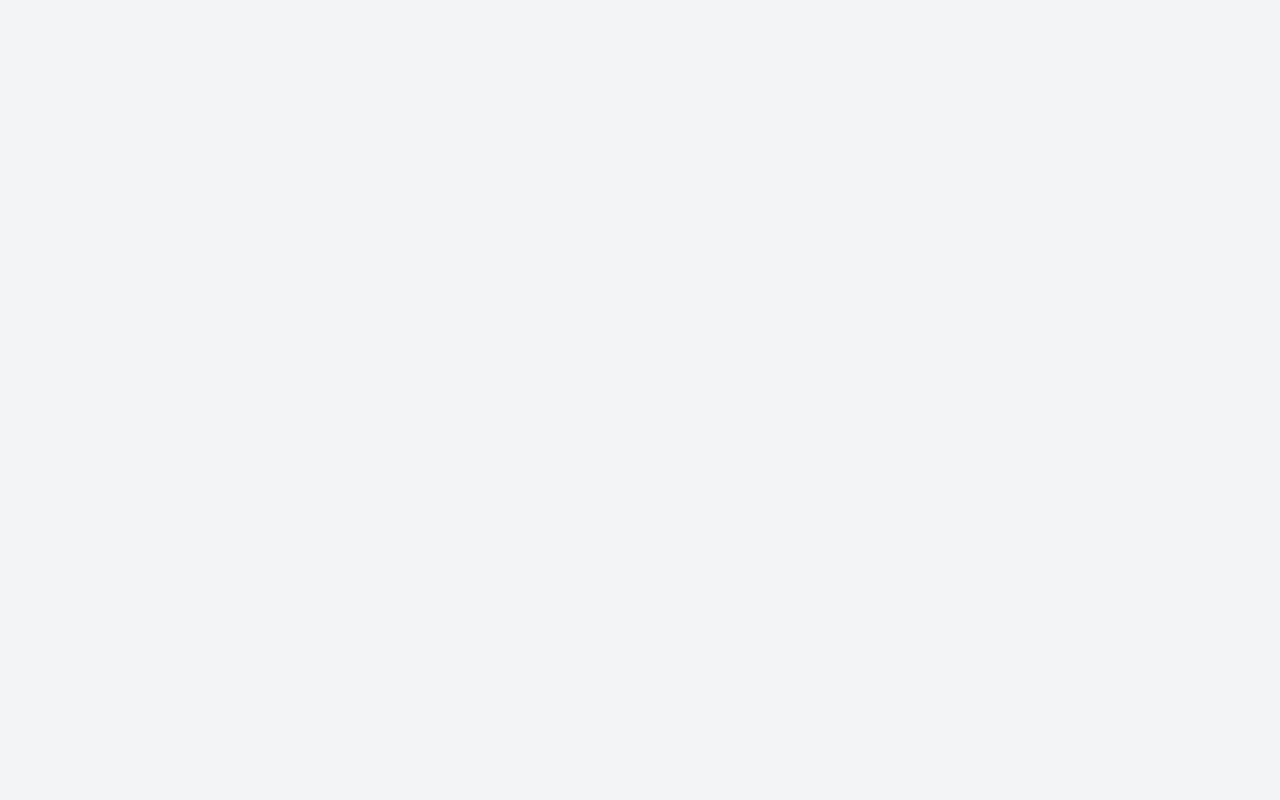
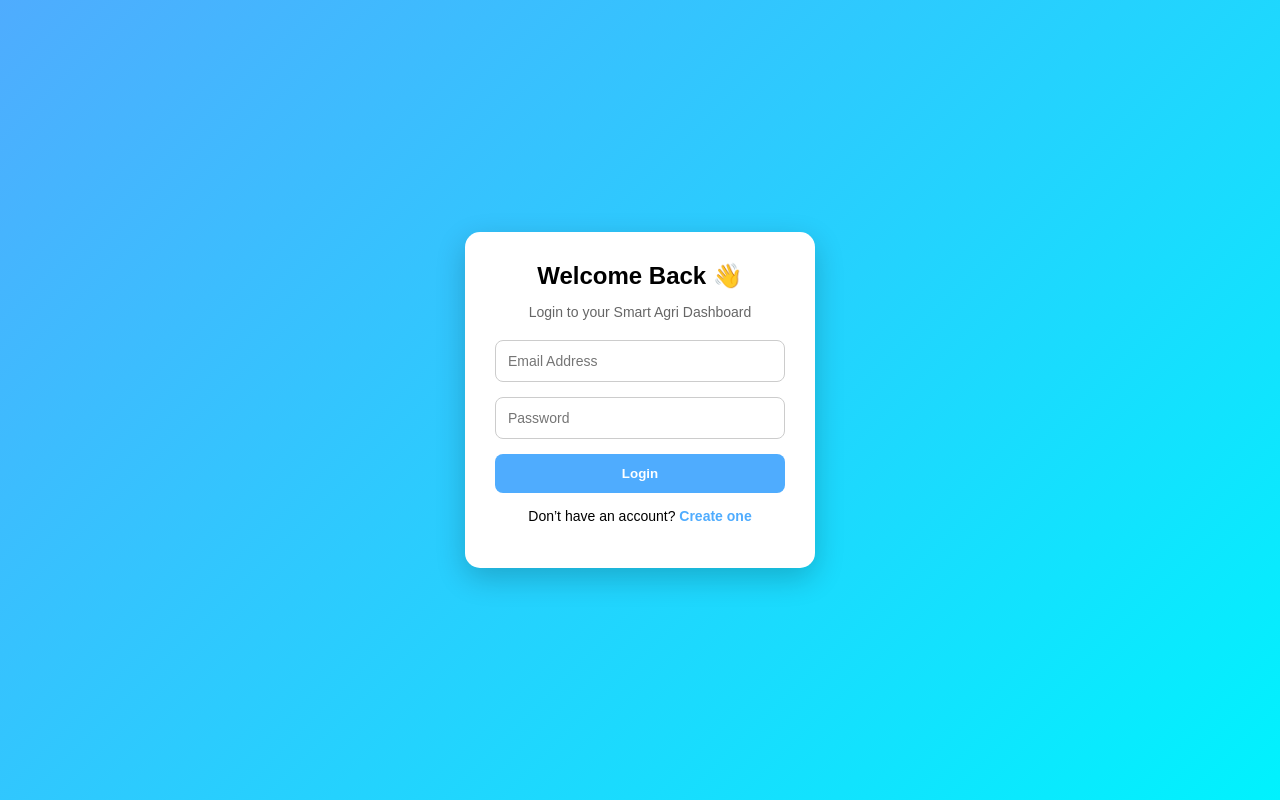
Before and after one commit to Parthiban-38/Final-Yr-Project, a React (Vite) app: page /login in a window 1280 px wide. Before the commit this address had no page. Built offline with nearby package versions, Linux system fonts and the light colour scheme; no server answers.

Commit message:
Login/Register Added

```diff
--- a/main.jsx
+++ b/main.jsx
@@ -2,9 +2,12 @@ import React from "react";
 import ReactDOM from "react-dom/client";
 import App from "./App.jsx";
 import "./index.css";
+import { AuthProvider } from "./context/AuthContext"; // ✅ FIXED
 
 ReactDOM.createRoot(document.getElementById("root")).render(
   <React.StrictMode>
-    <App />
+    <AuthProvider>
+      <App />
+    </AuthProvider>
   </React.StrictMode>
 );
--- a/src/App.jsx
+++ b/src/App.jsx
@@ -1,36 +1,25 @@
-import { BrowserRouter, Routes, Route } from "react-router-dom";
+import { BrowserRouter } from "react-router-dom";
 import { useEffect } from "react";
-import Dashboard from "./pages/Dashboard";
-import Recommender from "./pages/Recommender";
+import AppRoutes from "./routes";
 
 function App() {
-
   useEffect(() => {
-
     const removeGoogleBanner = () => {
       const iframe = document.querySelector(".goog-te-banner-frame");
 
       if (iframe) {
         iframe.style.display = "none";
       }
-
-      // remove top gap added by Google
       document.body.style.top = "0px";
     };
 
-    // run continuously (Google injects late)
     const interval = setInterval(removeGoogleBanner, 100);
-
     return () => clearInterval(interval);
-
   }, []);
 
   return (
     <BrowserRouter>
-      <Routes>
-        <Route path="/" element={<Dashboard />} />
-        <Route path="/recommender" element={<Recommender />} />
-      </Routes>
+      <AppRoutes />
     </BrowserRouter>
   );
 }
--- /dev/null
+++ b/src/context/AuthContext.jsx
@@ -0,0 +1,22 @@
+import { createContext, useEffect, useState } from "react";
+import { onAuthStateChanged } from "firebase/auth";
+import { auth } from "../firebase/firebaseConfig";
+
+export const AuthContext = createContext();
+
+export const AuthProvider = ({ children }) => {
+  const [user, setUser] = useState(null);
+
+  useEffect(() => {
+    const unsub = onAuthStateChanged(auth, (user) => {
+      setUser(user);
+    });
+    return () => unsub();
+  }, []);
+
+  return (
+    <AuthContext.Provider value={{ user }}>
+      {children}
+    </AuthContext.Provider>
+  );
+};
--- a/src/firebase/firebaseConfig.js
+++ b/src/firebase/firebaseConfig.js
@@ -1,5 +1,6 @@
 import { initializeApp } from "firebase/app";
 import { getDatabase } from "firebase/database";
+import { getAuth } from "firebase/auth"; // ✅ ADD THIS
 
 const firebaseConfig = {
   apiKey: "AIzaSyD_n5ucBpbD7jxxFvHPHd9ZvDNdpXAnF2A",
@@ -15,3 +16,4 @@ const firebaseConfig = {
 const app = initializeApp(firebaseConfig);
 
 export const database = getDatabase(app);
+export const auth = getAuth(app); // ✅ ADD THIS
--- a/src/main.jsx
+++ b/src/main.jsx
@@ -2,9 +2,12 @@ import React from "react";
 import ReactDOM from "react-dom/client";
 import App from "./App.jsx";
 import "./index.css";
+import { AuthProvider } from "./context/AuthContext"; // ✅ FIXED
 
 ReactDOM.createRoot(document.getElementById("root")).render(
   <React.StrictMode>
-    <App />
+    <AuthProvider>
+      <App />
+    </AuthProvider>
   </React.StrictMode>
 );
--- /dev/null
+++ b/src/pages/auth/Login.jsx
@@ -0,0 +1,132 @@
+import { useState } from "react";
+import { signInWithEmailAndPassword } from "firebase/auth";
+import { auth } from "../../firebase/firebaseConfig";
+import { useNavigate, Link } from "react-router-dom";
+
+export default function Login() {
+  const navigate = useNavigate();
+
+  const [email, setEmail] = useState("");
+  const [password, setPassword] = useState("");
+  const [error, setError] = useState("");
+  const [loading, setLoading] = useState(false);
+
+  const handleLogin = async (e) => {
+    e.preventDefault();
+    setError("");
+
+    if (!email || !password) {
+      return setError("Please fill all fields");
+    }
+
+    try {
+      setLoading(true);
+      await signInWithEmailAndPassword(auth, email, password);
+      navigate("/dashboard"); // ✅ redirect after login
+    } catch (err) {
+      setError("Invalid email or password");
+    } finally {
+      setLoading(false);
+    }
+  };
+
+  return (
+    <div style={styles.container}>
+      <div style={styles.card}>
+        <h2 style={styles.title}>Welcome Back 👋</h2>
+        <p style={styles.subtitle}>Login to your Smart Agri Dashboard</p>
+
+        <form onSubmit={handleLogin} style={styles.form}>
+          <input
+            type="email"
+            placeholder="Email Address"
+            value={email}
+            onChange={(e) => setEmail(e.target.value)}
+            style={styles.input}
+          />
+
+          <input
+            type="password"
+            placeholder="Password"
+            value={password}
+            onChange={(e) => setPassword(e.target.value)}
+            style={styles.input}
+          />
+
+          {error && <p style={styles.error}>{error}</p>}
+
+          <button type="submit" style={styles.button} disabled={loading}>
+            {loading ? "Logging in..." : "Login"}
+          </button>
+        </form>
+
+        <p style={styles.footerText}>
+          Don’t have an account?{" "}
+          <Link to="/register" style={styles.link}>
+            Create one
+          </Link>
+        </p>
+      </div>
+    </div>
+  );
+}
+
+const styles = {
+  container: {
+    height: "100vh",
+    display: "flex",
+    justifyContent: "center",
+    alignItems: "center",
+    background: "linear-gradient(135deg, #4facfe, #00f2fe)",
+  },
+  card: {
+    width: "350px",
+    padding: "30px",
+    borderRadius: "15px",
+    background: "#fff",
+    boxShadow: "0 10px 30px rgba(0,0,0,0.2)",
+    textAlign: "center",
+  },
+  title: {
+    marginBottom: "5px",
+  },
+  subtitle: {
+    fontSize: "14px",
+    color: "#666",
+    marginBottom: "20px",
+  },
+  form: {
+    display: "flex",
+    flexDirection: "column",
+    gap: "15px",
+  },
+  input: {
+    padding: "12px",
+    borderRadius: "8px",
+    border: "1px solid #ccc",
+    outline: "none",
+    fontSize: "14px",
+  },
+  button: {
+    padding: "12px",
+    borderRadius: "8px",
+    border: "none",
+    background: "#4facfe",
+    color: "#fff",
+    fontWeight: "bold",
+    cursor: "pointer",
+  },
+  error: {
+    color: "red",
+    fontSize: "13px",
+  },
+  footerText: {
+    marginTop: "15px",
+    fontSize: "14px",
+  },
+  link: {
+    color: "#4facfe",
+    fontWeight: "bold",
+    textDecoration: "none",
+  },
+};
--- /dev/null
+++ b/src/pages/auth/Register.jsx
@@ -0,0 +1,168 @@
+import { useState } from "react";
+import { createUserWithEmailAndPassword } from "firebase/auth";
+import { auth, database } from "../../firebase/firebaseConfig";
+import { ref, set } from "firebase/database";
+import { useNavigate, Link } from "react-router-dom";
+
+export default function Register() {
+  const navigate = useNavigate();
+
+  const [form, setForm] = useState({
+    name: "",
+    phone: "",
+    email: "",
+    password: "",
+    farmSize: "",
+    cropType: "",
+    location: "",
+  });
+
+  const [error, setError] = useState("");
+  const [loading, setLoading] = useState(false);
+
+  const handleChange = (e) => {
+    setForm({ ...form, [e.target.name]: e.target.value });
+  };
+
+  const handleRegister = async (e) => {
+    e.preventDefault();
+    setError("");
+
+    const { name, phone, email, password, farmSize, cropType, location } = form;
+
+    if (!name || !phone || !email || !password) {
+      return setError("Please fill all required fields");
+    }
+
+    try {
+      setLoading(true);
+
+      // 🔐 Create user in Firebase Auth
+      const userCredential = await createUserWithEmailAndPassword(
+        auth,
+        email,
+        password
+      );
+
+      const user = userCredential.user;
+
+      // ☁️ Save extra details in Realtime Database
+      await set(ref(database, "users/" + user.uid), {
+        name,
+        phone,
+        email,
+        farmSize,
+        cropType,
+        location,
+        createdAt: new Date().toISOString(),
+      });
+
+      navigate("/dashboard"); // ✅ redirect after register
+    } catch (err) {
+      setError(err.message);
+    } finally {
+      setLoading(false);
+    }
+  };
+
+  return (
+    <div style={styles.container}>
+      <div style={styles.card}>
+        <h2 style={styles.title}>Create Account 🌱</h2>
+        <p style={styles.subtitle}>Join Smart Agri Platform</p>
+
+        <form onSubmit={handleRegister} style={styles.form}>
+          {/* Personal Details */}
+          <input name="name" placeholder="Full Name" onChange={handleChange} style={styles.input} />
+          <input name="phone" placeholder="Phone Number" onChange={handleChange} style={styles.input} />
+          <input name="email" placeholder="Email Address" onChange={handleChange} style={styles.input} />
+
+          <input
+            type="password"
+            name="password"
+            placeholder="Password"
+            onChange={handleChange}
+            style={styles.input}
+          />
+
+          {/* Land Details */}
+          <input name="farmSize" placeholder="Farm Size (in acres)" onChange={handleChange} style={styles.input} />
+          <input name="cropType" placeholder="Crop Type (e.g. Paddy, Wheat)" onChange={handleChange} style={styles.input} />
+          <input name="location" placeholder="Location (Village/District)" onChange={handleChange} style={styles.input} />
+
+          {error && <p style={styles.error}>{error}</p>}
+
+          <button style={styles.button} disabled={loading}>
+            {loading ? "Creating Account..." : "Register"}
+          </button>
+        </form>
+
+        <p style={styles.footerText}>
+          Already have an account?{" "}
+          <Link to="/login" style={styles.link}>
+            Login
+          </Link>
+        </p>
+      </div>
+    </div>
+  );
+}
+
+const styles = {
+  container: {
+    minHeight: "100vh",
+    display: "flex",
+    justifyContent: "center",
+    alignItems: "center",
+    background: "linear-gradient(135deg, #43e97b, #38f9d7)",
+  },
+  card: {
+    width: "400px",
+    padding: "30px",
+    borderRadius: "15px",
+    background: "#fff",
+    boxShadow: "0 10px 30px rgba(0,0,0,0.2)",
+    textAlign: "center",
+  },
+  title: {
+    marginBottom: "5px",
+  },
+  subtitle: {
+    fontSize: "14px",
+    color: "#666",
+    marginBottom: "20px",
+  },
+  form: {
+    display: "flex",
+    flexDirection: "column",
+    gap: "12px",
+  },
+  input: {
+    padding: "12px",
+    borderRadius: "8px",
+    border: "1px solid #ccc",
+    fontSize: "14px",
+  },
+  button: {
+    padding: "12px",
+    borderRadius: "8px",
+    border: "none",
+    background: "#43e97b",
+    color: "#fff",
+    fontWeight: "bold",
+    cursor: "pointer",
+  },
+  error: {
+    color: "red",
+    fontSize: "13px",
+  },
+  footerText: {
+    marginTop: "15px",
+    fontSize: "14px",
+  },
+  link: {
+    color: "#43e97b",
+    fontWeight: "bold",
+    textDecoration: "none",
+  },
+};
--- /dev/null
+++ b/src/routes.jsx
@@ -0,0 +1,42 @@
+import { Routes, Route, Navigate } from "react-router-dom";
+
+import Login from "./pages/auth/Login";
+import Register from "./pages/auth/Register";
+import Dashboard from "./pages/Dashboard";
+import Recommender from "./pages/Recommender";
+
+import ProtectedRoute from "./routes/ProtectedRoute";
+
+export default function AppRoutes() {
+  return (
+    <Routes>
+
+      {/* Default route */}
+      <Route path="/" element={<Navigate to="/login" />} />
+
+      {/* Public Routes */}
+      <Route path="/login" element={<Login />} />
+      <Route path="/register" element={<Register />} />
+
+      {/* Protected Routes */}
+      <Route
+        path="/dashboard"
+        element={
+          <ProtectedRoute>
+            <Dashboard />
+          </ProtectedRoute>
+        }
+      />
+
+      <Route
+        path="/recommender"
+        element={
+          <ProtectedRoute>
+            <Recommender />
+          </ProtectedRoute>
+        }
+      />
+
+    </Routes>
+  );
+}
--- /dev/null
+++ b/src/routes/ProtectedRoute.jsx
@@ -0,0 +1,14 @@
+import { useContext } from "react";
+import { Navigate } from "react-router-dom";
+import { AuthContext } from "../context/AuthContext"; // ✅ FIXED PATH
+
+export default function ProtectedRoute({ children }) {
+  const { user } = useContext(AuthContext);
+
+  // Optional safety check (prevents crash if context fails)
+  if (user === undefined) {
+    return null;
+  }
+
+  return user ? children : <Navigate to="/login" />;
+}
```
Also changed, not shown: 1 other file (tests, documents, lock files or other folders).
